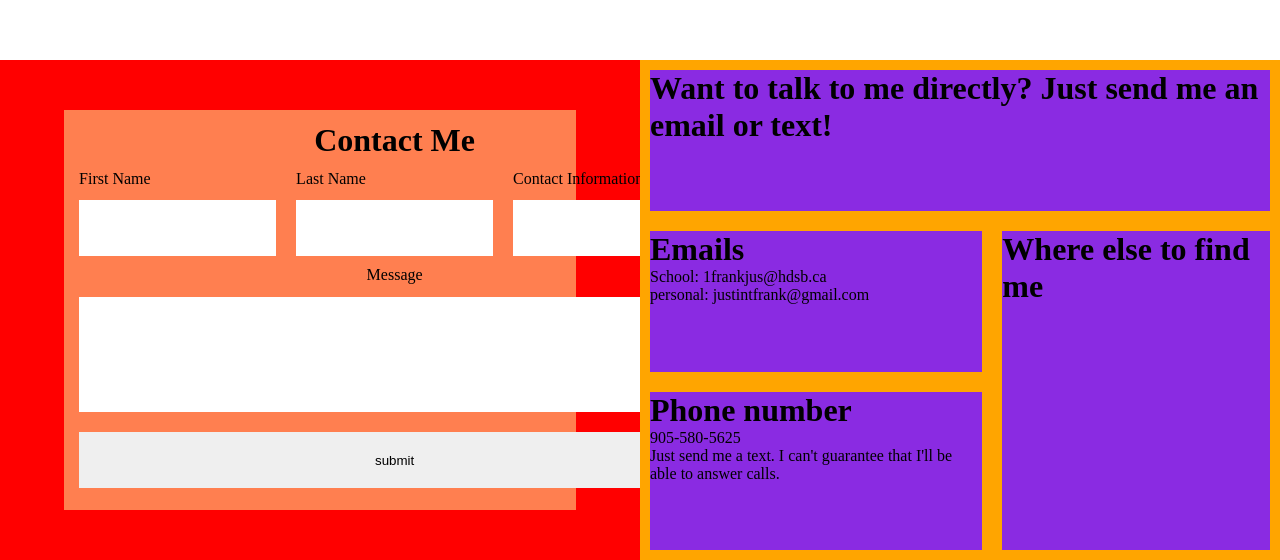
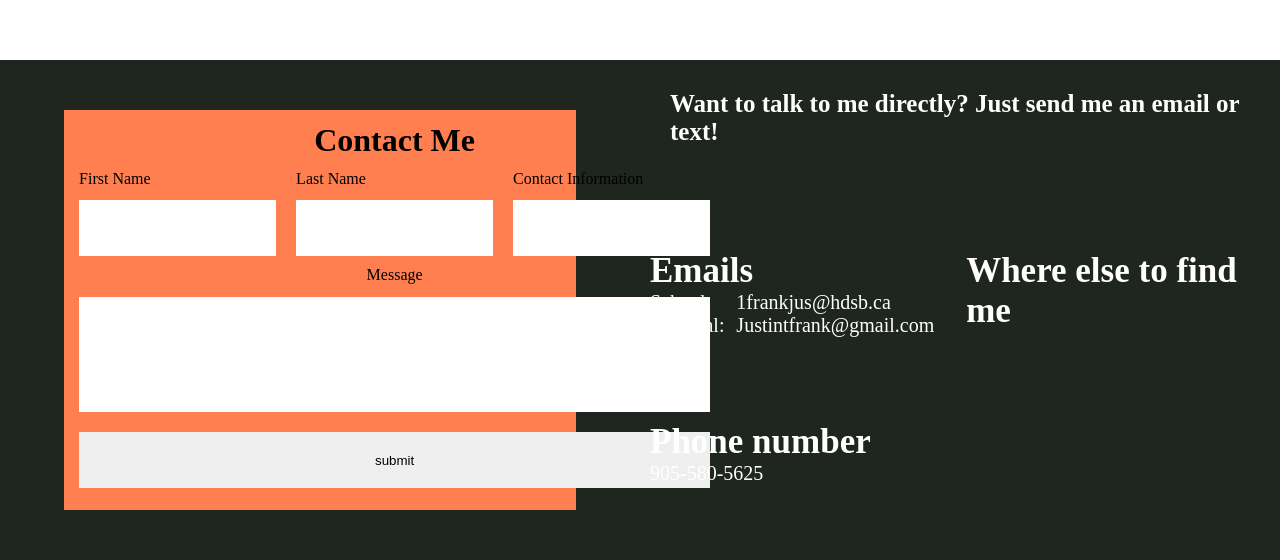
Before and after one commit to Jumner/Jumner.github.io, a plain HTML site: page index.html in a window 1280 px wide. Shown: the part 2340-2900 px from the top of the page. Drawn offline with Linux system fonts and the light colour scheme.

Commit message:
contact roughly done

```diff
--- a/index.html
+++ b/index.html
@@ -83,21 +83,21 @@
 					</div>
 				</div>
 				<div id="textwrapper">
-					<div class="contact">
+					<div class="contact header">
 						<h1>Want to talk to me directly? Just send me an email or text!</h1>
 					</div>
-					<div class="contact">
+					<div class="contact emails">
 						<h1>Emails</h1>
-						<p>School: 1frankjus@hdsb.ca</p>
-						<p>personal: justintfrank@gmail.com</p>
+						<div class="contact grid">
+							<p style="grid-column: 1">School:<br />Personal:</p>
+							<p style="grid-column: 2">
+								1frankjus@hdsb.ca<br />Justintfrank@gmail.com
+							</p>
+						</div>
 					</div>
 					<div class="contact">
 						<h1>Phone number</h1>
 						<p>905-580-5625</p>
-						<p>
-							Just send me a text. I can't guarantee that I'll be able to answer
-							calls.
-						</p>
 					</div>
 					<div class="contact">
 						<h1>Where else to find me</h1>
--- a/style.css
+++ b/style.css
@@ -204,6 +204,7 @@ h1.project-desc {
 /* Page 4 - Contact Me */
 
 div.footer {
+	background-color: #1f261f;
 	z-index: -2;
 	width: 100%;
 	height: 500px;
@@ -214,11 +215,9 @@ div#contact > div.wrapper {
 	position: relative;
 	height: 100%;
 	width: 50%;
-	background-color: red;
 }
 
 div#textwrapper {
-	background-color: orange;
 	position: absolute;
 	display: grid;
 	height: 100%;
@@ -228,18 +227,38 @@ div#textwrapper {
 }
 
 div#textwrapper > div.contact {
-	background-color: blueviolet;
 	margin: 10px;
 }
 
-div#textwrapper > div.contact:nth-child(1) {
+div#textwrapper > div.contact.header {
+	padding: 20px;
 	grid-row: 1;
 	grid-column: 1 / span 2;
 }
 
-div#textwrapper > div.contact:nth-child(2) {
+div#textwrapper > div.contact.header > h1 {
+	font-size: 25px;
+	color: white;
+}
+
+div#textwrapper > div.contact.emails {
 	grid-row: 2;
 	grid-column: 1;
+}
+
+div#textwrapper > div.contact > h1 {
+	font-size: 35px;
+	color: white;
+}
+
+div#textwrapper > div.contact > div.contact.grid {
+	display: grid;
+}
+
+div#textwrapper > div.contact > div.contact.grid > p,
+div#textwrapper > div.contact > p {
+	color: white;
+	font-size: 20px;
 }
 
 div#textwrapper > div.contact:nth-child(3) {
```
